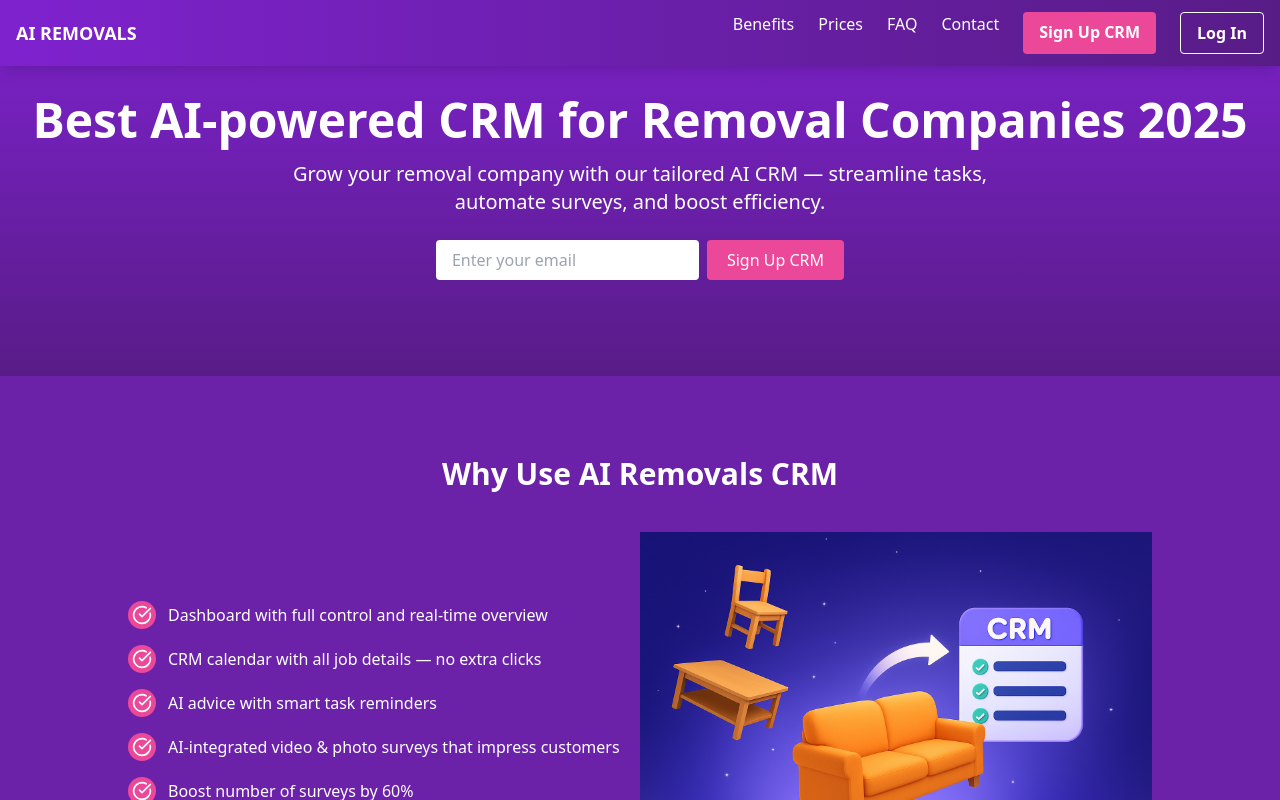
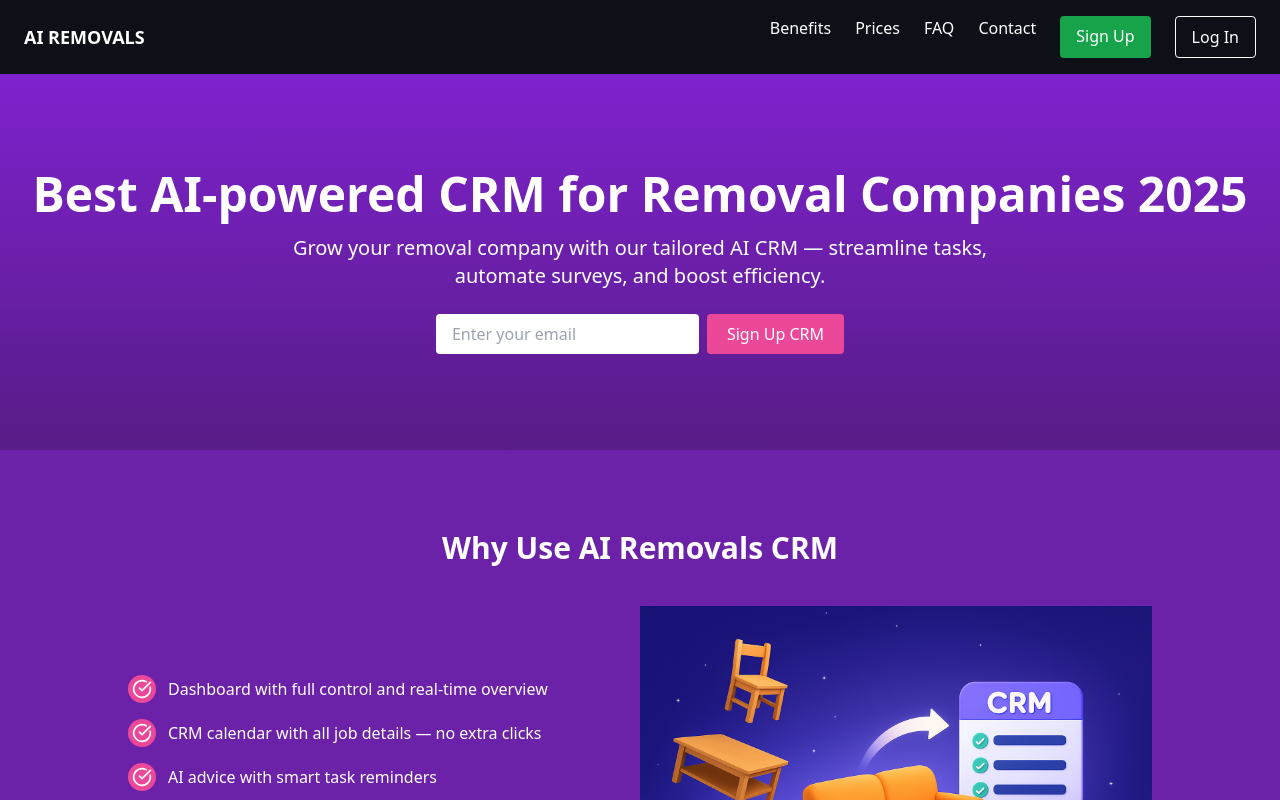
Before and after one commit to Gullmegler/mitt-prosjekt, a React (Create React App) app: page / in a window 1280 px wide. Shown: the top 800 px of the page. Built offline with nearby package versions, Linux system fonts and the light colour scheme.

Commit message:
Update Navbar.jsx

```diff
--- a/src/components/Navbar.jsx
+++ b/src/components/Navbar.jsx
@@ -1,18 +1,16 @@
-import { Link } from "react-scroll"; // hvis du bruker react-scroll for smooth scroll
-
 export default function Navbar() {
   return (
-    <nav className="fixed w-full bg-gradient-to-r from-purple-700 to-purple-900 shadow-lg z-50">
-      <div className="max-w-7xl mx-auto px-4 py-3 flex justify-between items-center">
-        <a href="https://airemovals.co.uk" className="text-white font-bold text-lg">AI REMOVALS</a>
-        <div className="space-x-6 text-white hidden md:flex">
-          <Link to="benefits" smooth={true} duration={500} className="cursor-pointer hover:underline">Benefits</Link>
-          <Link to="prices" smooth={true} duration={500} className="cursor-pointer hover:underline">Prices</Link>
-          <Link to="faq" smooth={true} duration={500} className="cursor-pointer hover:underline">FAQ</Link>
-          <Link to="contact" smooth={true} duration={500} className="cursor-pointer hover:underline">Contact</Link>
-          <a href="/signup" className="bg-pink-500 px-4 py-2 rounded text-white font-semibold">Sign Up CRM</a>
-          <a href="/login" className="border border-white px-4 py-2 rounded text-white font-semibold">Log In</a>
-        </div>
+    <nav className="flex justify-between items-center px-6 py-4 bg-[#0d1117]">
+      <a href="https://airemovals.co.uk" className="text-white font-bold text-lg">
+        AI REMOVALS
+      </a>
+      <div className="hidden md:flex gap-6">
+        <a href="#benefits" className="text-white hover:underline">Benefits</a>
+        <a href="#prices" className="text-white hover:underline">Prices</a>
+        <a href="#faq" className="text-white hover:underline">FAQ</a>
+        <a href="#contact" className="text-white hover:underline">Contact</a>
+        <a href="/signup" className="bg-green-600 text-white px-4 py-2 rounded">Sign Up</a>
+        <a href="/login" className="border border-white text-white px-4 py-2 rounded">Log In</a>
       </div>
     </nav>
   );
```
